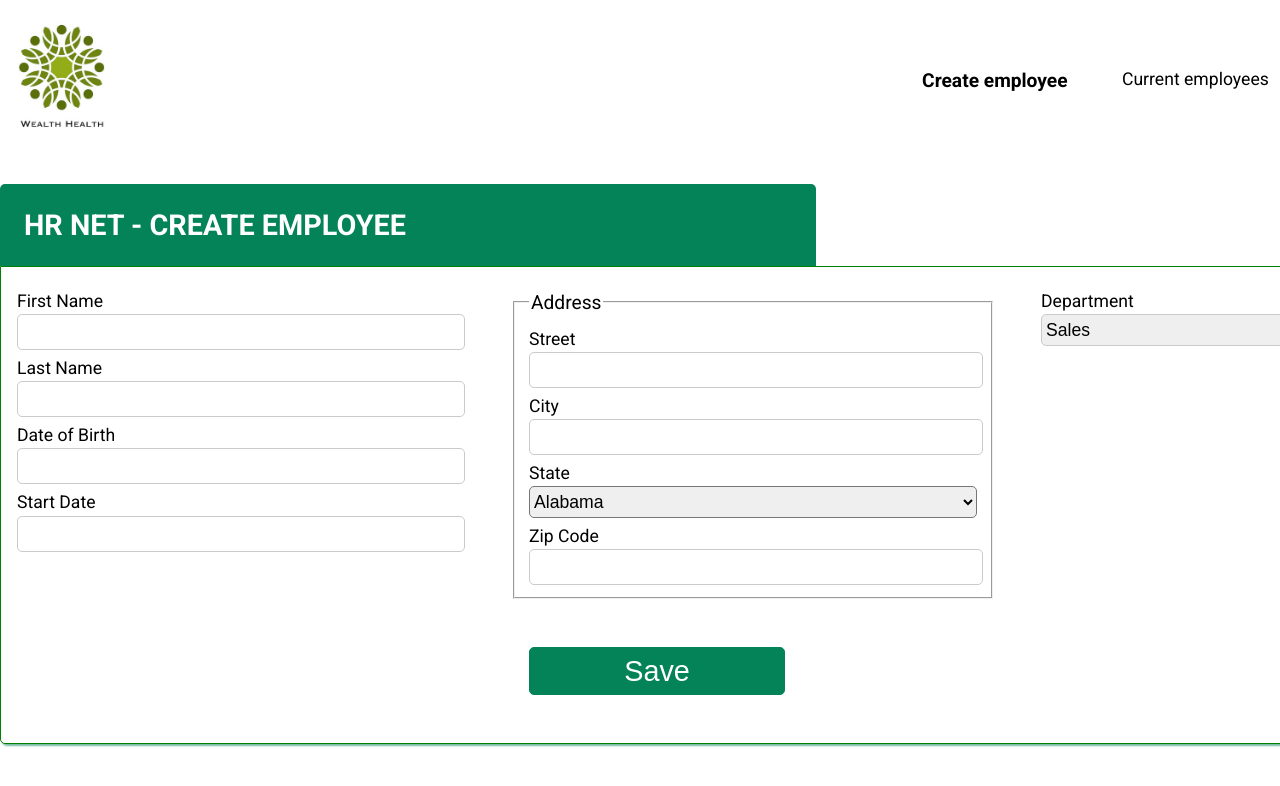
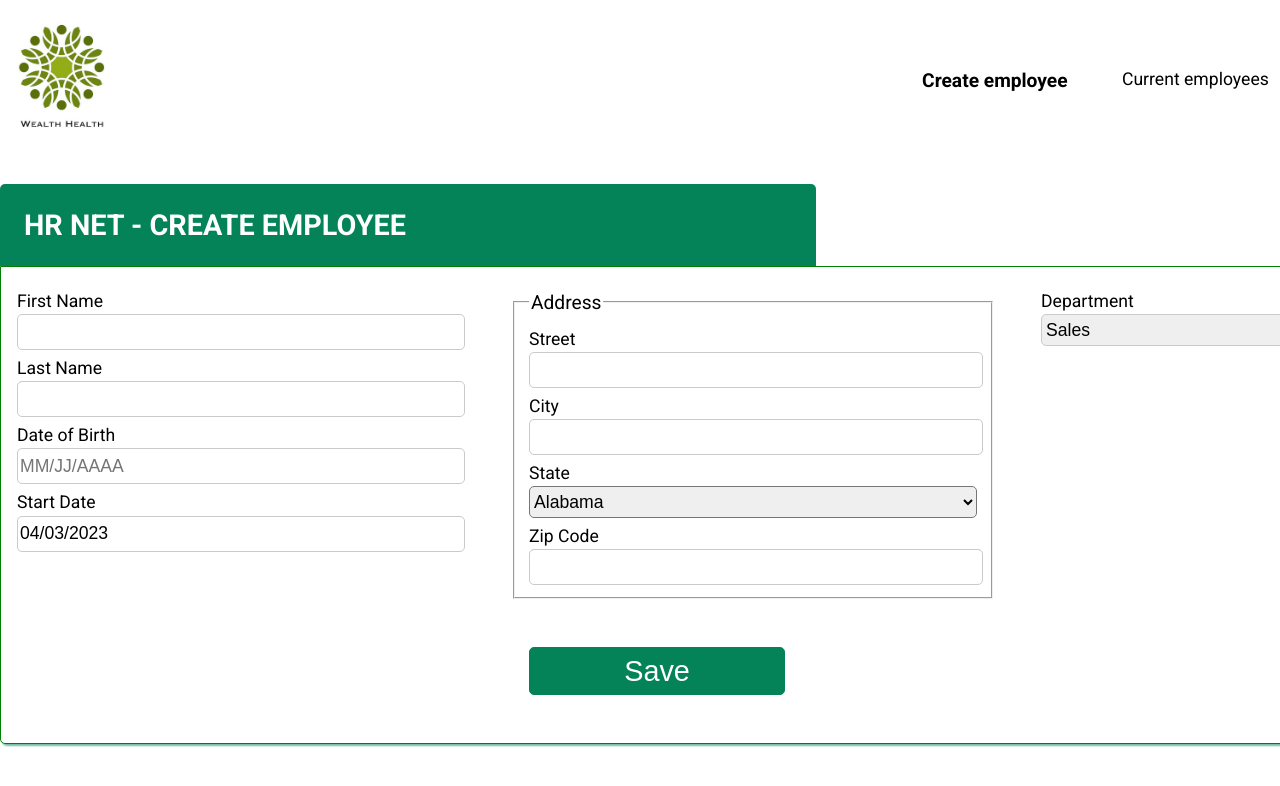
Before and after one commit to ChimdaProjects/HRnet, a React (Create React App) app: page / in a window 1280 px wide. Shown: the top 786 px of the page. Built offline with nearby package versions, Linux system fonts and the light colour scheme.

Commit message:
formAddEmployee working without date picker

```diff
--- a/src/components/Datatable/Datatable.jsx
+++ b/src/components/Datatable/Datatable.jsx
@@ -17,11 +17,11 @@ const Datatable = ({columnTitle, data}) => {
 
     let iconElement;
     if (clickCount === 0) {
-        iconElement = <i class="fa-solid fa-sort" style={{color: '#e1e2e5'}}></i>;
+        iconElement = <i className="fa-solid fa-sort" style={{color: '#e1e2e5'}}></i>;
     } else if (clickCount === 1) {
-        iconElement =  <i class="fa-solid fa-sort-up" style={{color: '#888EE0'}}></i>;
+        iconElement =  <i className="fa-solid fa-sort-up" style={{color: '#888EE0'}}></i>;
     } else {
-        iconElement = <i class="fa-solid fa-sort-down" style={{color: '##888EE0'}}></i>;
+        iconElement = <i className="fa-solid fa-sort-down" style={{color: '##888EE0'}}></i>;
     }
 
     // grey one entry out of 2
@@ -83,7 +83,8 @@ const Datatable = ({columnTitle, data}) => {
                 </tr>
             </thead>
             <tbody className="table-body">
-                {datas && (
+                {
+                    datas && (
                         Object.keys(datas).map((key, index) => (
                         <tr key={index} className={getRowClass(index)}>
                             <td>{datas[key].firstname}</td>
@@ -96,7 +97,8 @@ const Datatable = ({columnTitle, data}) => {
                             <td>{datas[key].adress.state}</td>
                             <td>{datas[key].adress.code}</td>
                         </tr>
-                )))}
+                    )))
+                }
             </tbody>
       </table>
         </>
--- a/src/components/Datatable/datatable.scss
+++ b/src/components/Datatable/datatable.scss
@@ -23,8 +23,14 @@
 .table {
     width: 100%;
     border: 5px solid #6D8519;
+
     //height: 100vh;
     border-collapse: collapse;
+    &-body {
+        & tr {
+            height: 2.5rem;
+        }
+    }
     &-icon {
         margin-left: 0.5rem;
     }
@@ -49,3 +55,7 @@
     border: 1px solid rgb(241, 235, 235);
     background-color: #F9F9F9;
 }
+
+.odd-row, .even-row {
+    height: 2rem;
+}
--- a/src/components/FormEmployee/FormAddEmployee.jsx
+++ b/src/components/FormEmployee/FormAddEmployee.jsx
@@ -1,4 +1,4 @@
-import React, {useState, useRef, useContext} from "react";
+import React, {useContext, useEffect} from "react";
 // style
 import "./formemployee.scss"
 // components
@@ -10,6 +10,8 @@ import {StateContext} from "../../utils/context/index"
 // datas
 import states from "../../datas/states"
 import departments from "../../datas/departments"
+
+import moment from "moment";
 /**
  * This function displays the form to add an employee
  * @returns {JSX} component react
@@ -31,51 +33,55 @@ const FormAddEmployee = () => {
         setDatas
     } = useContext(StateContext);
 
-    // handle change input (firstname, lastname)
-    const handleChangeInput = (e) => {
-       const { name, value } = e.target;
-       setDatas((prevState) => ({
-        ...prevState,
-        [name] : value
-       }))
-        setIsSubmitted(false);
+    // get value of firstname, lastname
+    const handleChangeInput = (event) => {
+    const { name, value } = event.target;
+        setDatas({ ...datas, [name]: value });
     };
-    console.log("firstname", datas.firstname);
-    console.log("lastname", datas.lastname);
-
-    // handle change for input's date
-    const handleChangeInputDate = (e) => {
-
-    }
-
-    // handle change adress and store value in state
-    const handleChangeAdress = (e) => {
-        const { name, value } = e.target;
-        setDatas((prevState) => ({
-          ...prevState,
-          adress: {
-            ...prevState.adress,
-            [name]: value
-          }
-        }));
-        setIsSubmitted(false);
+    // get value of date's input
+    const handleChangeDate = (event) => {
+    const { name, value } = event.target;
+    setDatas({ ...datas, [name]: value });
+    };
+    // formatting the date entry
+    const handleBlur = (event) => {
+        const value = event.target.value;
+        const formattedDate = moment(value, "MM/DD/YYYY").format("MM/DD/YYYY");
+        console.log("date formatée", formattedDate)
+        setDatas({...datas, dateOfBirth: formattedDate});
+    };
+    const handleBlurStartDate = (event) => {
+        const value = event.target.value;
+        const formattedDate = moment(value, "MM/DD/YYYY").format("MM/DD/YYYY");
+        console.log("date formatée", formattedDate)
+        setDatas({...datas, startDate: formattedDate});
     };
 
-    // handle change department and store value in state
-    const handleChangeDepartment = (e) => {
-        const selectedDepartment = e.target.value;
-        setDatas(prevState => ({
-            ...prevState,
-            department: selectedDepartment
-        }));
-        setIsSubmitted(false);
-    }
-    console.log("datas",datas);
+    const now = new Date();
+    const day = now.getDate().toString().padStart(2, "0");
+    const month = (now.getMonth() + 1).toString().padStart(2, "0");
+    const year = now.getFullYear().toString();
+    const formattedDateNow = `${month}/${day}/${year}`;
 
+console.log(formattedDateNow); // Affiche la date du jour au format "MM/JJ/AAAA"
+
+    // get value of adress
+    const handleChangeAdress = (event) => {
+        const { name, value } = event.target;
+        setDatas({
+          ...datas,
+          adress: { ...datas.adress, [name]: value }
+        });
+    };
+    // get value of department
+    const handleChangeDepartment = (event) => {
+        const { value } = event.target;
+        setDatas({ ...datas, department: value });
+    };
     const handleDateClick = (day) => {
         console.log("day", day)
-    const selectedDate = `${day.getDate()} / ${day.getMonth() + 1} / ${day.getFullYear()}`;
-    setDatas({ ...datas, dateOfBirth: selectedDate });
+        const date = day?day.toLocaleDateString("en-US"):"";
+        setDatas({ ...datas, dateOfBirth: date });
         setShowDatePicker(false);
     };
 
@@ -87,29 +93,30 @@ const FormAddEmployee = () => {
                 ...prevEmployeeData ? prevEmployeeData : {},
                 datas: [...(prevEmployeeData?.datas || []), datas],
             }));
-
-                setDatas({
-                firstname: "",
-                lastname: "",
-                dateOfBirth: "",
-                startDate: "",
-                adress: {
-                    street: "",
-                    city: "",
-                    state: "",
-                    code: ""
-                },
-                department: ""
-            });
             setIsSubmitted(!isSubmitted);
         } else {
             alert("Form not completed !");
         }
     };
 
+    function resetForm() {
+        setDatas({
+          lastname: "",
+          firstname: "",
+          dateOfBirth: "",
+          adress: { street: "", city: "", code: "" },
+          department: "",
+        });
+        setIsSubmitted(false);
+    };
 
-    console.log("selected date", selectedDate);
-    console.log("employee datas",datasEmployee);
+    useEffect(() => {
+        resetForm();
+      }, []);
+
+
+    //console.log("selected date", selectedDate);
+    //console.log("employee datas",datasEmployee);
 
     return (
         <div className="formaddemployee">
@@ -137,7 +144,6 @@ const FormAddEmployee = () => {
                             name="lastname"
                             value={datas.lastname}
                             onChange={handleChangeInput}
-
                         />
 
 
@@ -145,25 +151,30 @@ const FormAddEmployee = () => {
                         <input
                             id="date-of-birth"
                             type="text"
-                            name="dateOfbirth"
-                            value={selectedDate?selectedDate.toLocaleDateString("fr-FR"):""}
-                            onChange={handleChangeInputDate}
+                            name="dateOfBirth"
+                            placeholder="MM/JJ/AAAA"
+                            value={datas.dateOfBirth}
+                            onBlur={handleBlur}
+                            /*onFocus={() => setShowDatePicker(true)}*/
+                            onChange={handleChangeDate}
+
 
                         />
 
-                        {showDatePicker || document.activeElement === document.getElementById('date-of-birth') ? (
+                        {/*showDatePicker || document.activeElement === document.getElementById('date-of-birth') ? (
                         <Datepicker
-                            onSelect = {selectedDate}
+                            onSelect = {handleChangeInputDate}
                         />
-                        ) : null}
+                        ) : null*/}
 
                         <label htmlFor="start-date">Start Date</label>
                         <input
                             id="start-date"
                             type="text"
                             name="startDate"
-                            value={datas.startDate}
-                            onChange={handleChangeInputDate}
+                            value={datas.startDate? datas.startDate : formattedDateNow}
+                            onBlur={handleBlurStartDate}
+                            onChange={handleChangeDate}
 
                         />
                     </div>
@@ -199,7 +210,6 @@ const FormAddEmployee = () => {
                             data={states}
                         />
 
-
                         <label htmlFor="zip-code">Zip Code</label>
                         <input
                             id="zip-code"
@@ -210,6 +220,7 @@ const FormAddEmployee = () => {
 
                         />
                     </fieldset>
+
                     <div className="form-department">
                         <label htmlFor="department">Department</label>
                         <Select
--- a/src/utils/context/index.jsx
+++ b/src/utils/context/index.jsx
@@ -10,17 +10,17 @@ export const StateProvider = ({ children }) => {
     const [currentMonth, setCurrentMonth] = useState("");
     const [datas, setDatas] = useState(
         {
-        "firstname": "",
-        "lastname": "",
-        "dateOfBirth":"",
-        "startDate":"",
-        "adress": {
-            "street":"",
-            "city":"",
-            "state":"",
-            "code":""
+        firstname: "",
+        lastname: "",
+        dateOfBirth:"",
+        startDate:"",
+        adress: {
+            street:"",
+            city:"",
+            state:"",
+            code:""
         },
-        "department":""
+        department:""
         }
     );
     const state = {
```
Also changed, not shown: src/components/Datepicker/Datepicker.jsx (+16 -14 lines), src/components/Datepicker/calendar.scss (deleted, +0 -55 lines), src/components/Datepicker/Calendar.jsx (deleted). Lines whose indentation alone changed are shown as unchanged.
